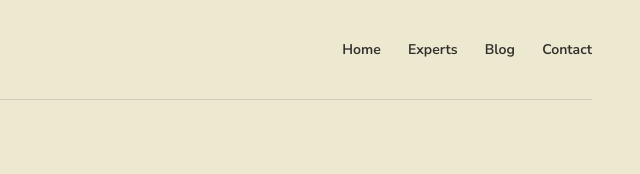
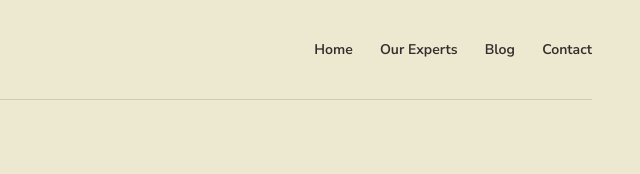
Before and after one commit to srotabio/srotabio, a plain HTML site: page index.html in a window 1280 px wide. Shown: the top 174 px of the page, 640-1280 px from the left. Drawn offline with Linux system fonts and the light colour scheme.

Commit message:
Rename Experts navigation label in index.html

```diff
--- a/index.html
+++ b/index.html
@@ -46,7 +46,7 @@
       <button class="menu-toggle" aria-expanded="false" aria-controls="navigation">Menu <span aria-hidden="true">+</span></button>
       <nav class="site-nav" id="navigation" aria-label="Page navigation">
         <a class="site-nav__link" href="./index.html" aria-current="page">Home</a>
-        <a class="site-nav__link" href="./experts.html">Experts</a>
+        <a class="site-nav__link" href="./experts.html">Our Experts</a>
         <a class="site-nav__link" href="./blog.html">Blog</a>
         <a class="site-nav__link" href="./contact.html">Contact</a>
       </nav>
```
